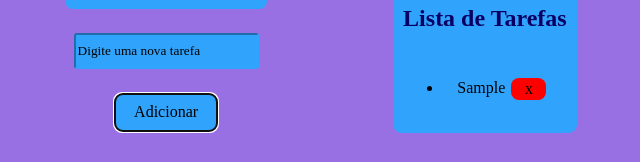
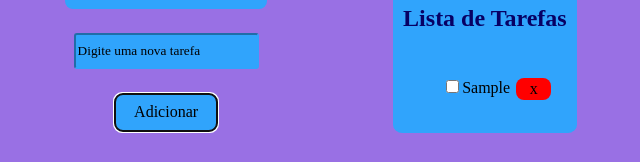
Before and after one commit to gwerta/minha-lista-tarefas, a React (Vite) app in the folder minha-lista-tarefas/: page / in a window 1280 px wide. Both pictures are taken after typing "Sample" into the empty fields and a click on the button "Adicionar". Shown: the part 377-539 px from the top of the page, without its empty margins (319-959 px from the left). Built offline with nearby package versions, Linux system fonts and the light colour scheme.

Commit message:
aaaaaaaaaaaa

```diff
--- a/minha-lista-tarefas/src/compontents/ListaTarefas.css
+++ b/minha-lista-tarefas/src/compontents/ListaTarefas.css
@@ -7,10 +7,7 @@
     flex-direction: column;
     border-radius: 2%;
 }
-.texto{
-    color: black;
-    font-family: cursive;
-}
+
 h2{
     color: #070064;
     font-family: cursive;
@@ -20,13 +17,16 @@ h2{
     flex-direction: row;
     justify-content: space-between;
 }
-input{
+.insira{
     border-radius: 3px;
     border: 2;
     border-color: #30A4FC;
     background-color: #30A4FC;
     min-width: 100px;
     min-height: 30px;
+}
+.check{
+    margin-left: -5%;
 }
 input::placeholder{
     color: black;
@@ -68,5 +68,6 @@ input::placeholder{
 li{
     color: black;
     font-family: cursive;
+    list-style: none;
 
 }
--- a/minha-lista-tarefas/src/compontents/ListaTarefas.jsx
+++ b/minha-lista-tarefas/src/compontents/ListaTarefas.jsx
@@ -1,10 +1,10 @@
-import { useState } from "react";//possibilita o uso do setState
+import { useState, useEffect } from "react";//possibilita o uso do setState e do useEffect/local storage
 import "./ListaTarefas.css";//importa o css
 
 function ListaTarefas() {//cria a função ListaTarefas
     const [tarefas, setTarefas] = useState([]);//cria o objeto tarefas
     const [novaTarefa, setNovaTarefa] = useState("");//deixa o estado da novaTarefa em branco
-    const [ordemAlfabetica, setOrdemAlfabetica] = useState(false);
+    const [ordemAlfabetica, setOrdemAlfabetica] = useState(false);//cria a variável para mudar a ordem
 
     function adicionarTarefa() {//cria função de adicionar uma nova tarefa
         setTarefas([...tarefas, novaTarefa]);//cria a nova tarefa
@@ -14,20 +14,29 @@ function ListaTarefas() {//cria a função ListaTarefas
     const removerTarefa = (indice) => {//cria a arrow function de remover uma tarefa adicionando um índice para cada tarefa
         setTarefas(tarefas.filter((_, i) => i !== indice));//remove a tarefa filtrando-a pelo indice
     };
-    const alternarOrdem = () => {
+    //muda a ordem de normal pra alfabetica
+    const mudaOrdem = () => {
         setOrdemAlfabetica(!ordemAlfabetica);
-      };
+    };
+    //cria a função de concluir a tarefa
+    const concluida = (indice) => {
+      const novasTarefas = [...tarefas];
+      novasTarefas[indice].concluida = !novasTarefas[indice].concluida; // Alterna o estado de concluída
+      setTarefas(novasTarefas);
+    };
+
 
     return (//possibilita o retorno da interface na tela
 
         <div className="lateral">
         <div className='esquerda'>
-        <button class='add' onClick={alternarOrdem}>
-        {ordemAlfabetica ? "Mostrar ordem original" : "Mostrar ordem alfabética"}
+        <button class='add' onClick={mudaOrdem}>
+        {ordemAlfabetica ? "Mostrar ordem normal" : "Mostrar ordem alfabética"}
       </button>
 
           {/* cria o input com o valor do que você quer inserir na nova tarefa */}
             <input
+                className="insira"
                 type="text"
                 value={novaTarefa}
                 onChange={(e) => setNovaTarefa(e.target.value)}
@@ -43,6 +52,13 @@ function ListaTarefas() {//cria a função ListaTarefas
                {/*lista a tarefa pelo índice e cria o botão de remover pelo índice também */}
                {(ordemAlfabetica ? [...tarefas].sort() : tarefas).map((tarefa, indice) => (
                     <li key={indice}>
+                        {/*cria o checkbox para marcar a tarefa como concluída ou não */}
+                         <input
+                                className="check"
+                                type="checkbox"
+                                checked={tarefa.concluida}
+                                onChange={() => concluida(indice)}
+                            />
                         {tarefa}
                         <button className='remo' onClick={() => removerTarefa(indice)}>x</button>
                     </li>
```
